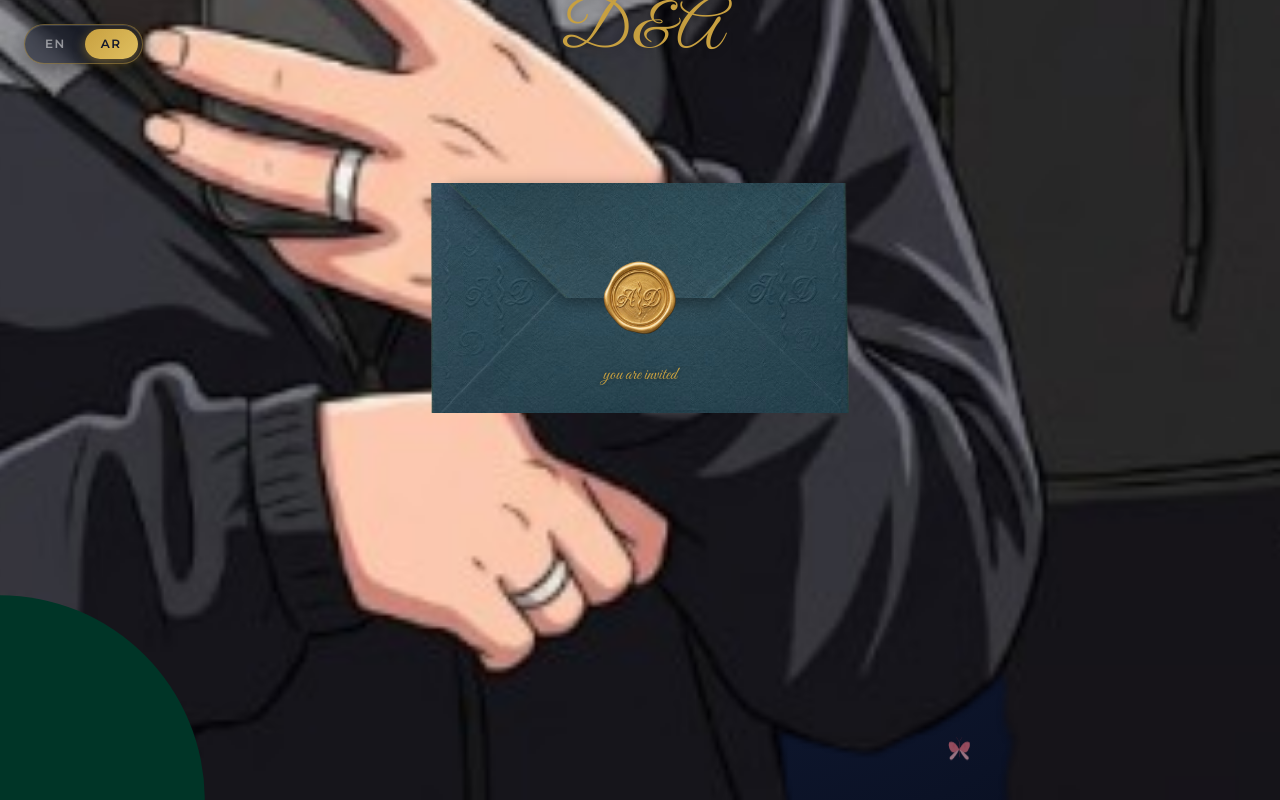
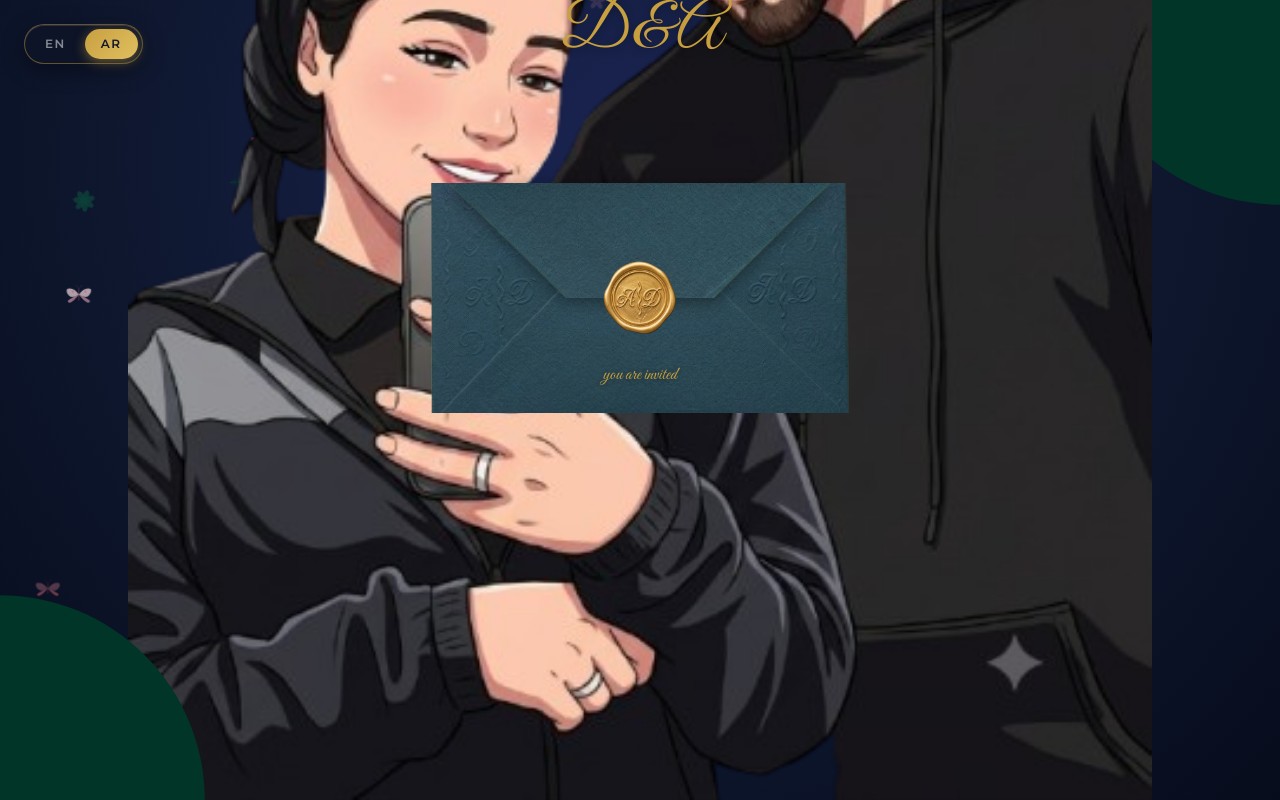
Before and after one commit to refa3t/invetation.github.io, a website: page index.html in a window 1280 px wide. Drawn offline with nearby package versions, Linux system fonts and the light colour scheme; a web font is replaced by a local one.

Commit message:
resize back.png image

```diff
--- a/index.html
+++ b/index.html
@@ -57,7 +57,7 @@
   <!-- Couple Illustration -->
   <footer class="fixed bottom-0 w-full flex justify-center items-end z-20" style="overflow:visible;">
     <div class="w-full h-auto">
-      <img alt="Abdulrahman and Donia illustration" class="w-full h-auto" src="assets/back.png" style="transform:scale(1.5);transform-origin:bottom center;mix-blend-mode:multiply;">
+      <img alt="Abdulrahman and Donia illustration" class="w-full h-auto" src="assets/back.png" style="transform:scale(0.8);transform-origin:bottom center;mix-blend-mode:multiply;">
     </div>
   </footer>
 
```
